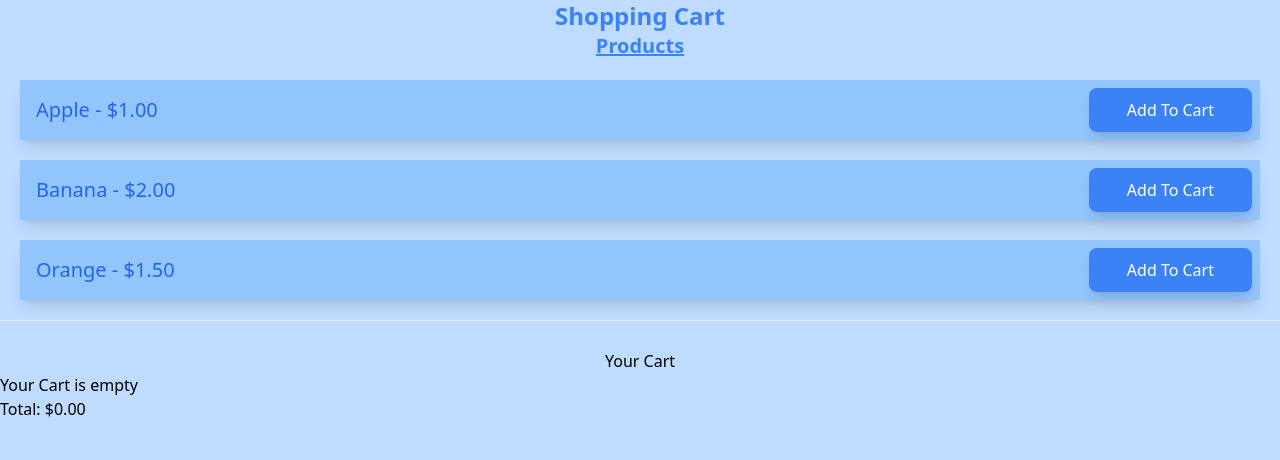
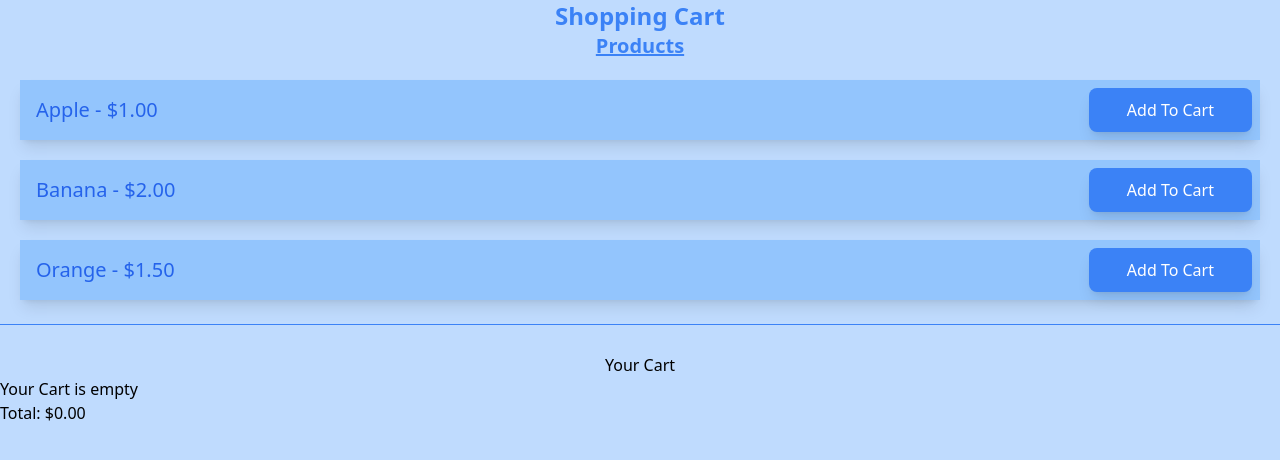
Before and after one commit to nietiene/React-Projects, a React (Vite) app: page / in a window 1280 px wide. Shown: the top 460 px of the page. Built offline with nearby package versions, Linux system fonts and the light colour scheme.

Commit message:
this is commit of react js styling

```diff
--- a/src/Adding-Product-To-Cart/Product.jsx
+++ b/src/Adding-Product-To-Cart/Product.jsx
@@ -48,7 +48,7 @@ const ShoppingCart = () => {
             </div>
 
         ))}
-<hr />
+<hr className="my-6 border-blue-500"/>
         <h2 className="mt-7 text-center">Your Cart</h2>
         {cart.length === 0 ? (
             <p>Your Cart is empty</p>
```
